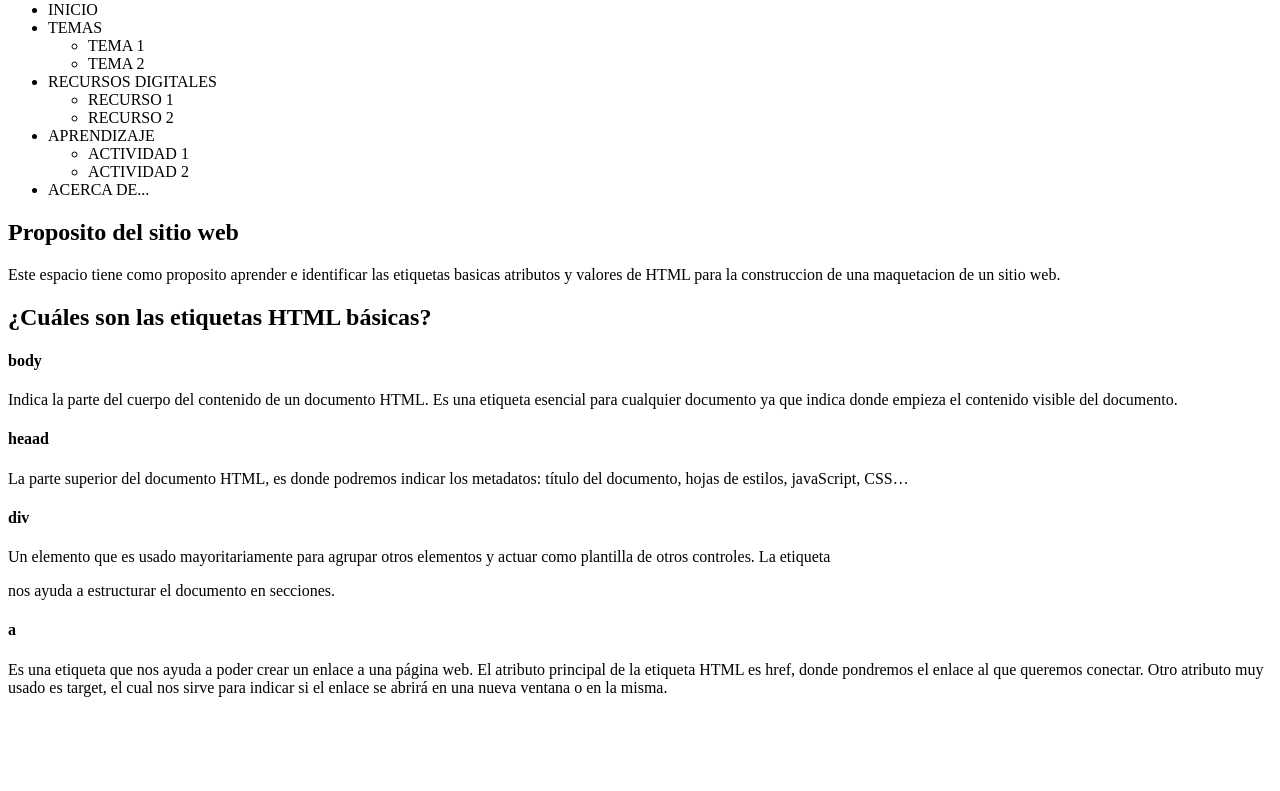
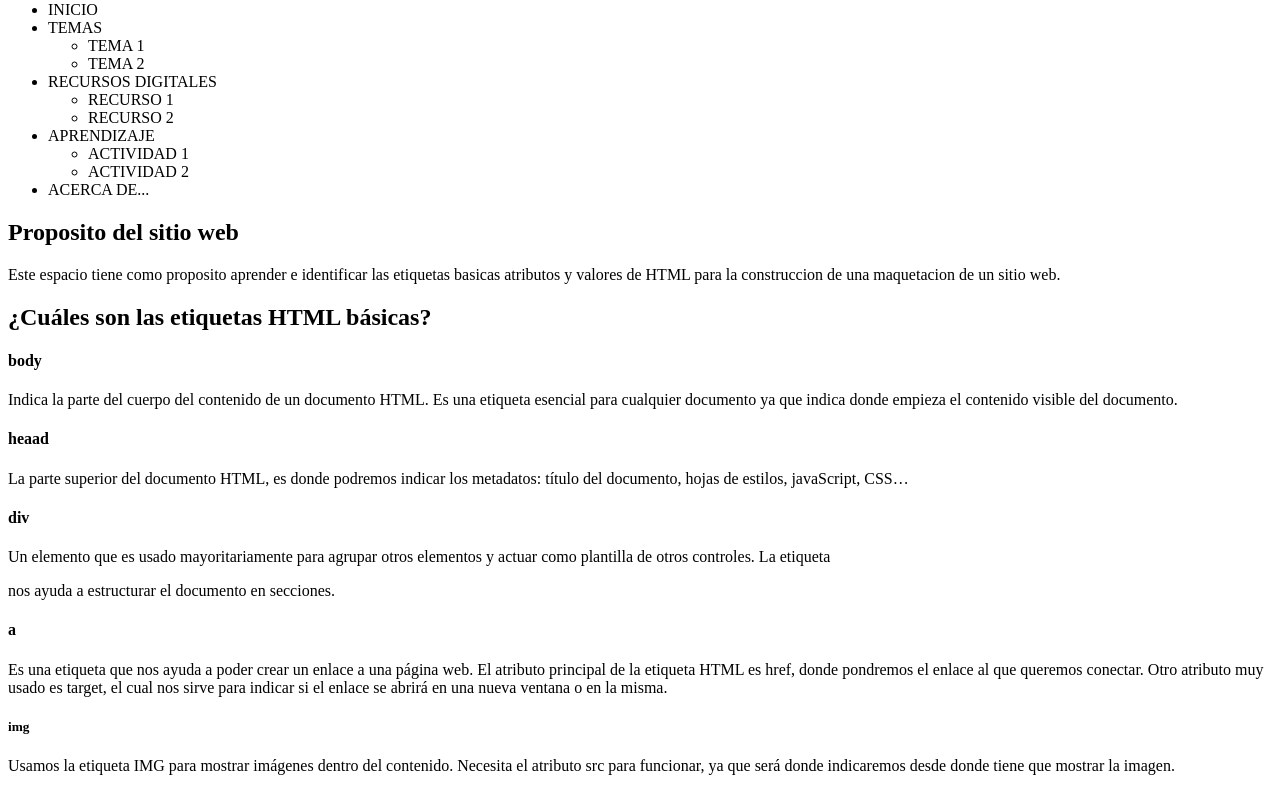
Before and after one commit to stivasquez09/DSW-StivenVasquez, a plain HTML site: page DSW-FASE1/DSW-FASE2/desing.html in a window 1280 px wide. Shown: the part 79-870 px from the top of the page. Before the commit the page ends 800 px from the top, so only its background shows below. Drawn offline with Linux system fonts and the light colour scheme.

Commit message:
Update desing.html

```diff
--- a/DSW-FASE1/DSW-FASE2/desing.html
+++ b/DSW-FASE1/DSW-FASE2/desing.html
@@ -48,6 +48,8 @@
         <p>Un elemento que es usado mayoritariamente para agrupar otros elementos y actuar como plantilla de otros controles. La etiqueta <div> nos ayuda a estructurar el documento en secciones.</p>
         <H4>a</H4>
         <p>Es una etiqueta que nos ayuda a poder crear un enlace a una página web. El atributo principal de la etiqueta HTML es href, donde pondremos el enlace al que queremos conectar. Otro atributo muy usado es target, el cual nos sirve para indicar si el enlace se abrirá en una nueva ventana o en la misma.</p>
+        <H5>img</H5>
+        <p>Usamos la etiqueta IMG para mostrar imágenes dentro del contenido. Necesita el atributo src para funcionar, ya que será donde indicaremos desde donde tiene que mostrar la imagen.</p>
 
     </article>
 </body>
```
